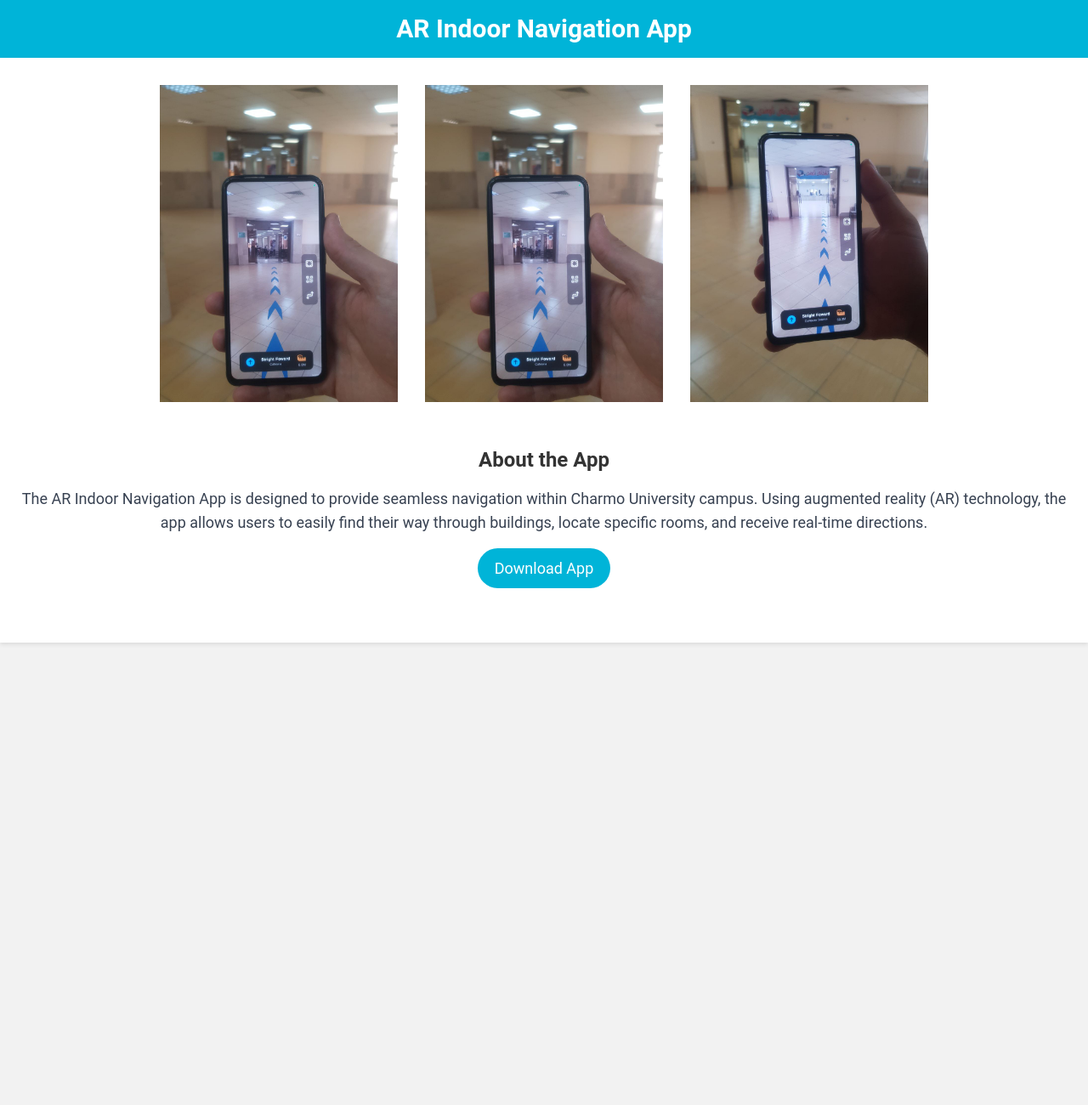
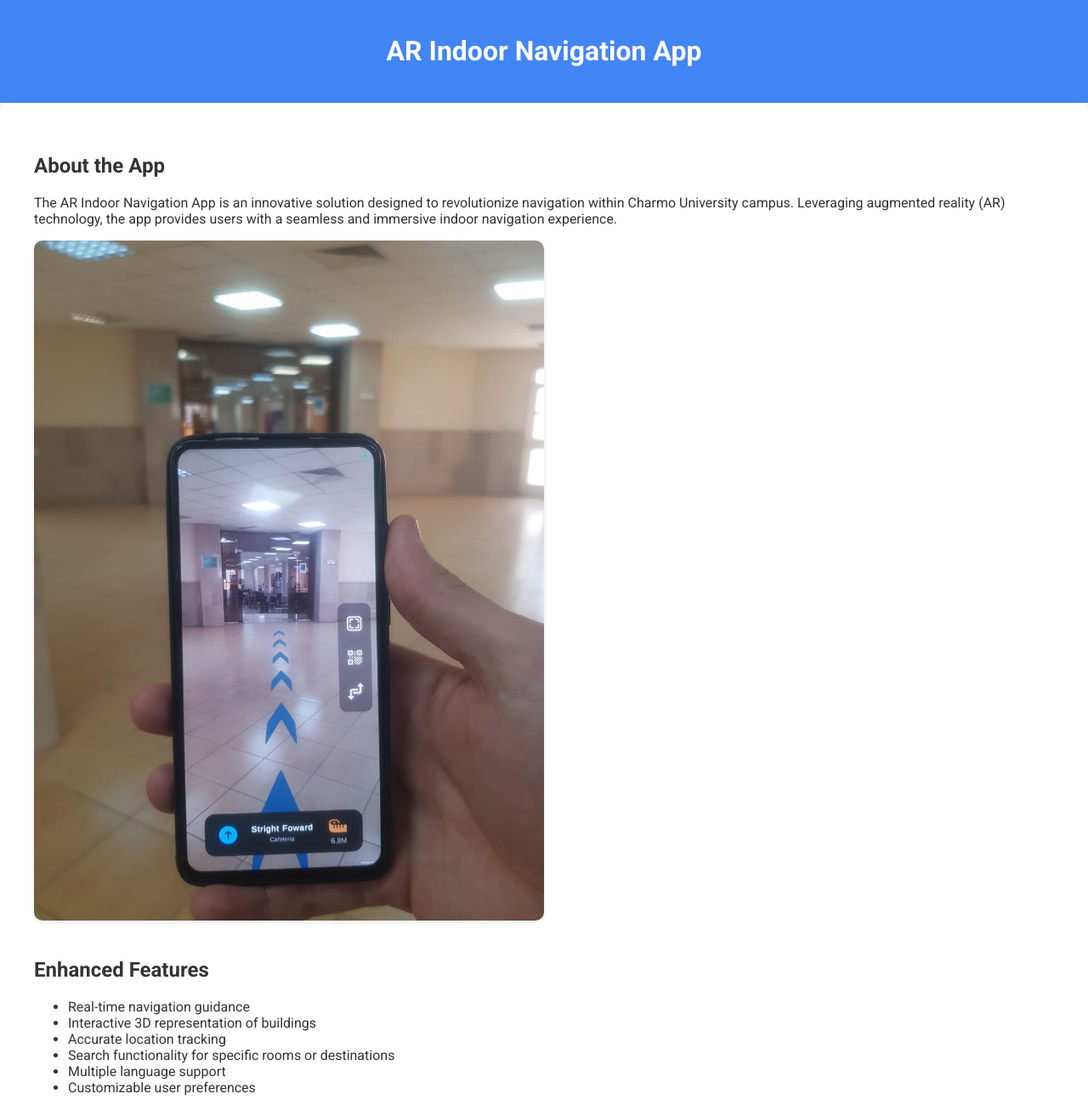
Before and after one commit to Harrem/ArWayfinding, a plain HTML site: page index.html in a window 1280 px wide. Shown: the top 1300 px of the page at 85% size. Before the commit the page ends 800 px from the top, so only its background shows below. Drawn offline with nearby package versions, Linux system fonts and the light colour scheme.

Commit message:
Update index.html

```diff
--- a/index.html
+++ b/index.html
@@ -3,34 +3,41 @@
 <head>
   <title>AR Indoor Navigation App</title>
   <meta name="viewport" content="width=device-width, initial-scale=1, shrink-to-fit=no">
-  <link href="https://cdn.jsdelivr.net/npm/tailwindcss@2.2.16/dist/tailwind.min.css" rel="stylesheet">
+  <link rel="stylesheet" href="https://fonts.googleapis.com/css?family=Roboto:400,700&display=swap">
   <style>
     /* Add your custom CSS styles here */
     body {
       font-family: 'Roboto', sans-serif;
-      background-color: #F2F2F2;
+      background-color: #f5f5f5;
       color: #333;
+      margin: 0;
     }
 
     .header {
-      background-color: #00B4D8;
+      padding: 20px;
+      background-color: #4285f4;
       color: #fff;
+      text-align: center;
     }
 
     .content {
+      padding: 40px;
       background-color: #fff;
       box-shadow: 0 2px 5px rgba(0, 0, 0, 0.1);
+      border-radius: 10px;
     }
 
     .app-screenshot {
       width: 100%;
       max-width: 600px;
       margin-bottom: 20px;
+      border-radius: 10px;
+      box-shadow: 0 2px 5px rgba(0, 0, 0, 0.1);
     }
 
     .download-button {
       display: inline-block;
-      background-color: #00B4D8;
+      background-color: #4285f4;
       color: #fff;
       padding: 10px 20px;
       font-size: 18px;
@@ -40,40 +47,42 @@
     }
 
     .download-button:hover {
-      background-color: #0096B7;
+      background-color: #3367d6;
     }
   </style>
 </head>
 <body>
-  <div class="header py-4">
-    <div class="container mx-auto text-center">
-      <h1 class="text-3xl font-bold">AR Indoor Navigation App</h1>
-    </div>
+  <div class="header">
+    <h1>AR Indoor Navigation App</h1>
   </div>
 
-  <div class="content py-8">
-    <div class="container mx-auto px-4">
-      <div class="flex flex-wrap items-center justify-center">
-        <div class="w-full sm:w-1/2 md:w-1/3 lg:w-1/4 px-4">
-          <img src="image1.jpg" alt="App Screenshot" class="app-screenshot">
-        </div>
-        <div class="w-full sm:w-1/2 md:w-1/3 lg:w-1/4 px-4">
-          <img src="image2.jpg" alt="App Screenshot" class="app-screenshot">
-        </div>
-        <div class="w-full sm:w-1/2 md:w-1/3 lg:w-1/4 px-4">
-          <img src="image3.jpg" alt="App Screenshot" class="app-screenshot">
-        </div>
-      </div>
-    </div>
-    <div class="container mx-auto px-4 py-8 text-center">
-      <h2 class="text-2xl font-bold">About the App</h2>
-      <p class="text-lg text-gray-700 my-4">
-        The AR Indoor Navigation App is designed to provide seamless navigation within Charmo University campus. Using augmented reality (AR) technology, the app allows users to easily find their way through buildings, locate specific rooms, and receive real-time directions.
-      </p>
-      <a href="https://app-download-link" class="download-button">Download App</a>
-    </div>
+  <div class="content">
+    <h2>About the App</h2>
+    <p>
+      The AR Indoor Navigation App is an innovative solution designed to revolutionize navigation within Charmo University campus. Leveraging augmented reality (AR) technology, the app provides users with a seamless and immersive indoor navigation experience.
+    </p>
+
+    <img src="image1.jpg" alt="App Screenshot" class="app-screenshot">
+
+    <h2>Enhanced Features</h2>
+    <ul>
+      <li>Real-time navigation guidance</li>
+      <li>Interactive 3D representation of buildings</li>
+      <li>Accurate location tracking</li>
+      <li>Search functionality for specific rooms or destinations</li>
+      <li>Multiple language support</li>
+      <li>Customizable user preferences</li>
+    </ul>
+
+    <img src="image2.jpg" alt="App Screenshot" class="app-screenshot">
+
+    <h2>Download</h2>
+    <p>
+      Download the AR Indoor Navigation App today and explore the charm and convenience of navigating within Charmo University campus.
+    </p>
+    <a href="app-download-link" class="download-button">Download App</a>
   </div>
 
-  <script src="https://cdn.tailwindcss.com/2.2.16@tailwind.min.js"></script>
+  <script src="https://stackpath.bootstrapcdn.com/bootstrap/4.5.2/js/bootstrap.min.js"></script>
 </body>
 </html>
```
